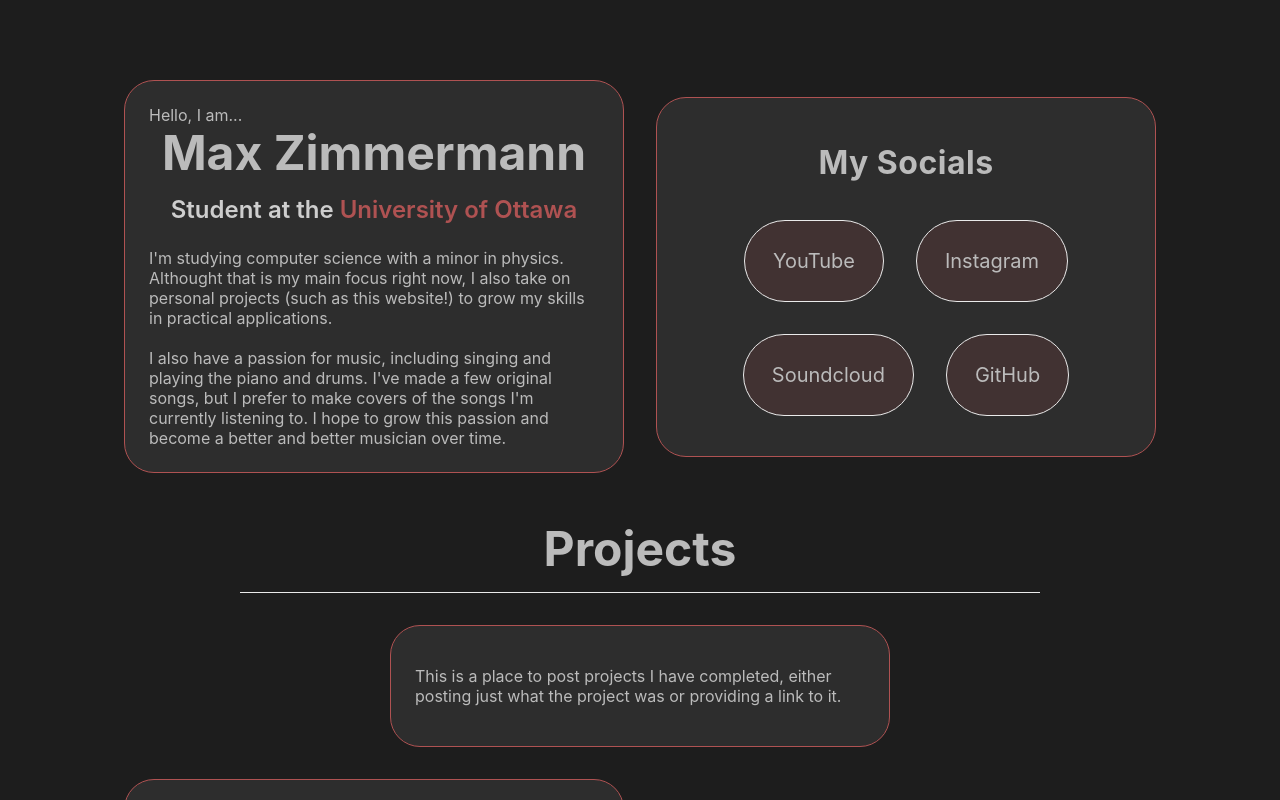
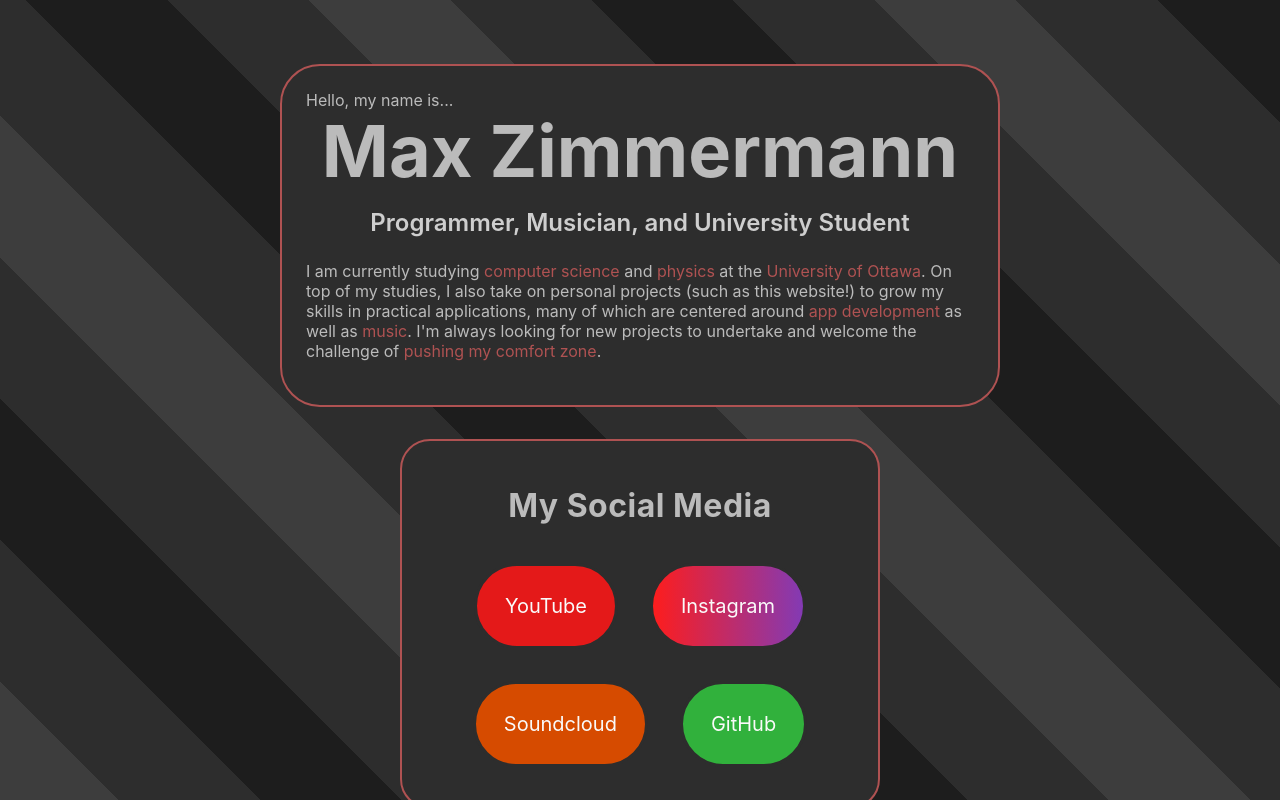
Before and after one commit to Hobomojo38/maxs-actual-first-website, a Next.js app: page / in a window 1280 px wide. Shown: the top 800 px of the page. Built offline with nearby package versions, Linux system fonts and the light colour scheme.

Commit message:
Various Updates
Changed background.
Made social buttons pop out more.
Edited intro card

```diff
--- a/package.json
+++ b/package.json
@@ -11,7 +11,8 @@
   "dependencies": {
     "next": "12.1.6",
     "react": "18.1.0",
-    "react-dom": "18.1.0"
+    "react-dom": "18.1.0",
+    "react-scroll-parallax": "^3.4.2"
   },
   "devDependencies": {
     "eslint": "8.15.0",
--- a/pages/index.js
+++ b/pages/index.js
@@ -11,22 +11,39 @@
         <link rel="icon" href="/favicon.ico" />
       </Head>
 
-      <main className={styles.main}>
+      {/* <div className={styles.parallax}>
+        <div className={styles.parallax__layer} data-depth="0.6">
+          <img src="Centenial Flame Photo.jpg" alt="Layer 1" />
+        </div>
+        <div className={styles.parallax__layer} data-depth="0.4">
+          <img src="Polygonal_Fish.jpg" alt="Layer 2" />
+        </div>
+      </div> */}
+
+
+      <main className={styles.main} >
         <div className = {styles.grid}>
-          <div className = {styles.card}>
-            <p1>Hello, I am...</p1>
+          <div className = {styles.titleCard}>
+            <p1>Hello, my name is...</p1>
 
             <h1 className={styles.title}>Max Zimmermann</h1>
 
-            <p className={styles.subtitle}>Student at the <a>University of Ottawa</a></p>
+            <p className={styles.subtitle}>Programmer, Musician, and University Student</p>
 
-            <p1>I'm studying <a>computer science</a> with a minor in <a>physics</a>. Althought that is my main focus right now, I also take on <a>personal projects</a> (such as this website!) to grow my skills in <a>practical applications</a>.
-            <br></br><br></br>I also have a passion for <a>music</a>, including singing and playing the <a>piano and drums</a>. I've made a few original songs, but I prefer to make covers of the songs I'm currently listening to. I hope to <a>grow this passion</a> and become a better and better musician over time.</p1>
+            <p1>
+            I am currently studying <r>computer science</r> and <r>physics</r> at the <r>University of Ottawa</r>.
+            On top of my studies, I also take on <a>personal projects</a> (such as this website!) to grow my skills in <a>practical applications</a>, many of which are centered around <r>app development</r> as well as <r>music</r>.
+            I'm always looking for new projects to undertake and welcome the challenge of <r>pushing my comfort zone</r>.
+
+            <br></br><br></br>
+
+
+            </p1>
 
           </div>
 
           <div className = {styles.card}>
-            <h1 className={styles.altTitle}>My Socials</h1>
+            <h1 className={styles.altTitle}>My Social Media</h1>
 
             <linkgrid className = {styles.smallgrid}>
               <a className = {styles.YTlinkcard} href='https://www.youtube.com/channel/UCJlbxXNRgRfQhpqk600A9cw'>YouTube</a>
@@ -41,7 +58,7 @@
         <div className = {styles.titledDivider}>Projects</div>
 
         <div className={styles.card}>
-          <p>This is a place to post projects I have completed, either posting just what the project was or providing a link to it.</p>
+          <p>Here I have written about some of my past projects. Each post is half-explaination and half-blogpost. Enjoy!</p>
         </div>
 
         <div className={styles.grid}>
@@ -49,12 +66,12 @@
           <div className={styles.card}>
             <r>May 25, 2022</r>
             <div className={styles.subtitle}>Perlin Noise Maze Solver</div>
-            <p> I took a trip to Vancouver this week for my brother's bachelor party (Congrats, Karl!). This meant I had two 5 hour flight and two
-              12 hour bus rides, and therefor, I wanted to take up a project. I'd watched a video about perlin noise and in my usual hubrus, I
+            <p> I took a trip to Vancouver this week for my brother's bachelor party (Congrats, Karl!). This meant I had two 5-hour flights and two
+              12-hour bus rides, and therefore, I wanted to take up a project. I'd watched a video about perlin noise and in my usual hubris, I
               thought it wouldn't be that hard to set up. I was wrong. <br></br><br></br>
 
-              Step 1: learn how to make perlin noise. A quick readthrough of the <a href='https://en.wikipedia.org/wiki/Perlin_noise'>Wikipedia Page</a> and
-              a few YouTube walkthoughts gave me a decently good idea of how the algorithm works. After a couple attempts and a few
+              Step 1: Learn how to make perlin noise. A quick readthrough of the <a href='https://en.wikipedia.org/wiki/Perlin_noise'>Wikipedia Page</a> and
+              a few YouTube walkthoughts gave me a pretty good idea of how the algorithm works. After a couple attempts and a few
               facepalms, I got the algorithm working and even implimented a GUI to show perlin like it usually it is, a map. <br></br><br></br>
 
               Step 2: Impliment A* algorithm. As I've learned is common with java, the hard part of this was the setup more than the actual
@@ -72,9 +89,9 @@
 
           <div className={styles.card}>
             <r>May 14th, 2022</r>
-            <div className={styles.subtitle}>Website</div>
+            <div className={styles.subtitle}>Personal/Professional Website</div>
             <p> In an effort to try and expand my web development skills, I made this website. I guess that's kind of like learning to swim by jumping into the deep end,
-              but I've already had a bit of experiance with HTML, so it was just CSS, Next.js, and the various domains needed to run it. I'm pretty proud with how it turned out,
+              but I've already had a bit of experience with HTML, so it was just CSS, Next.js, and the various domains needed to run it. I'm pretty proud with how it turned out,
               and hopefully I can maintain it throughout the years as my skills continue to grow (alongside my list of projects...) <br></br><br></br>
 
               Also, credit where credit is due, this site was in no small way inspired by my friends Emilien and Reid's websites. I've borrowed some elements from both,
@@ -167,7 +184,9 @@
 
       <footer className={styles.footer}>
         Made using Next.js
-        <br></br>Created by Max Zimmermann, 2022
+        <br></br>Created by Max Zimmermann, 2023
+        <br></br>
+        <br></br>For business inquiries, email me at max@maxzimmermann.ca
       </footer>
     </div>
   )
--- a/styles/Home.module.css
+++ b/styles/Home.module.css
@@ -4,13 +4,23 @@
 
 .main {
   min-height: 100vh;
-  padding: 4rem;
+  padding: 3rem;
   flex: 1;
   display: flex;
   flex-direction: column;
   justify-content: center;
   align-items: center;
 }
+
+/* colours:
+
+Primary: #d61b1b
+
+
+
+*/
+
+
 
 .footer {
   display: flex;
@@ -61,7 +71,9 @@
 }
 
 .subtitle a{
-  color: #af5252;
+  /*color: #af5252;*/
+  color: #1bd6d6;
+
 }
 
 .altTitle {
@@ -103,11 +115,58 @@
   text-align: left;
   color: inherit;
   text-decoration: none;
-  border: 1px solid #af5252;
+  border: 0.15rem solid #af5252;
+  /* border: 2px solid #389237; */
   background-color: #2d2d2d;
+  /* background-color: #8a7373; */
   border-radius: 30px;
   transition: color 0.15s ease, border-color 0.15s ease;
-  max-width: 500px;
+  max-width: 30rem;
+}
+
+.card h2 {
+  margin: 0 0 1rem 0;
+  font-size: 1.5rem;
+}
+
+.card r,
+.card p a,
+.card p1 r{
+  color: #af5252;
+}
+
+.card p1 a:hover{
+  color: #af5252;
+}
+
+.titleCard {
+  margin: 1rem;
+  padding: 1.5rem;
+  text-align: left;
+  color: inherit;
+  text-decoration: none;
+  border: 0.15rem solid #af5252;
+  /* border: 0.15rem solid #333333; */
+  /* border: 2px solid #389237; */
+  background-color: #2d2d2d;
+  /* background-color: #8a7373; */
+  border-radius: 2.5rem;
+  transition: color 0.15s ease, border-color 0.15s ease;
+  max-width: 45rem;
+}
+
+.titleCard r,
+.titleCard p a,
+.titleCard p1 r{
+  color: #af5252;
+}
+
+.titleCard p1 a:hover{
+  color: #af5252;
+}
+
+.titleCard h1 {
+  font-size: 4.5rem;
 }
 
 .thinCard {
@@ -126,21 +185,6 @@
 
 /*background-color: #2d2d2d;*/
 
-.card h2 {
-  margin: 0 0 1rem 0;
-  font-size: 1.5rem;
-}
-
-.card r,
-.card p a,
-.card p1 r{
-  color: #af5252;
-}
-
-.card p1 a:hover{
-  color: #af5252;
-}
-
 /*All the different linkcards because I can't figure out how to make subclasses*/
 
 .YTlinkcard{
@@ -148,12 +192,14 @@
   padding: 1.75rem;
   font-size: 1.25rem;
   text-align: center;
-  color: inherit;
+  /* color: #e2e2e2; */
+  color: #fafafa;
   text-decoration: none;
-  border: 1px solid #eaeaea;
-  background-color: #af525227;
+  border: 3px solid #2d2d2d;
+  /* background-color: #af525227; */
+  background: #e41919;
   border-radius: 100px;
-  transition: color 0.15s ease, border-color 0.15s ease;
+  transition: color 0.15s ease, border-color 0.2s ease;
   max-width: 300px;
 }
 
@@ -161,8 +207,9 @@
 .YTlinkcard:focus,
 .YTlinkcard:active {
   color: #fafafa;
-  border-color: #2d2d2d;
-  background-color: #ff2323;
+  border-color: #ff7373;
+  /* background: #FF2323 100%; */
+
 }
 
 .INlinkcard{
@@ -170,10 +217,12 @@
   padding: 1.75rem;
   font-size: 1.25rem;
   text-align: center;
-  color: inherit;
+  /* color: #e2e2e2; */
+  color: #fafafa;
   text-decoration: none;
-  border: 1px solid #eaeaea;
-  background-color: #af525227;
+  border: 3px solid #2d2d2d;
+  /* background-color:  #af525227; */
+  background: linear-gradient(90deg, rgb(252, 176, 69) 0%, rgb(253, 29, 29) 0%, rgb(131, 58, 180) 100%);
   border-radius: 100px;
   transition: color 0.15s ease, border-color 0.15s ease;
   max-width: 300px;
@@ -183,9 +232,9 @@
 .INlinkcard:focus,
 .INlinkcard:active {
   color: #fafafa;
-  border-color: #2d2d2d;
-  background:
-  linear-gradient(90deg, rgb(252, 176, 69) 0%, rgb(253, 29, 29) 0%, rgb(131, 58, 180) 100%);
+  border-color: rgb(164, 73, 224);
+  /* background:
+    linear-gradient(90deg, rgb(252, 176, 69) 0%, rgb(253, 29, 29) 0%, rgb(131, 58, 180) 100%); */
 }
 
 .SClinkcard{
@@ -193,10 +242,12 @@
   padding: 1.75rem;
   font-size: 1.25rem;
   text-align: center;
-  color: inherit;
+  /* color: #e2e2e2; */
+  color: #fafafa;
   text-decoration: none;
-  border: 1px solid #eaeaea;
-  background-color: #af525227;
+  border: 3px solid #2d2d2d;
+  /* background-color: #af525227; */
+  background-color: #d64b00;
   border-radius: 100px;
   transition: color 0.15s ease, border-color 0.15s ease;
   max-width: 300px;
@@ -206,8 +257,8 @@
 .SClinkcard:focus,
 .SClinkcard:active {
   color: #fafafa;
-  border-color: #2d2d2d;
-  background-color: #d64b00;
+  border-color: #ff762c;
+  /* background-color: #d64b00; */
 }
 
 .GHlinkcard{
@@ -215,10 +266,12 @@
   padding: 1.75rem;
   font-size: 1.25rem;
   text-align: center;
-  color: inherit;
+  /* color: #e2e2e2; */
+  color: #fafafa;
   text-decoration: none;
-  border: 1px solid #eaeaea;
-  background-color: #af525227;
+  border: 3px solid #2d2d2d;
+  /* background-color: #af525227; */
+  background-color: #31b13c;
   border-radius: 100px;
   transition: color 0.15s ease, border-color 0.15s ease;
   max-width: 300px;
@@ -228,8 +281,8 @@
 .GHlinkcard:focus,
 .GHlinkcard:active {
   color: #fafafa;
-  border-color: #2d2d2d;
-  background-color: #31b13c;
+  border-color: #41eb50;
+  /* background-color: #31b13c; */
 }
 
 /* End of specialized linkcards */
@@ -265,3 +318,28 @@
     flex-direction: column;
   }
 }
+
+.parallax {
+  position: relative;
+  height: 100vh; /* Adjust the height to fit your needs */
+  overflow: hidden;
+}
+
+.parallax__layer {
+  position: absolute;
+  top: 0;
+  left: 0;
+  width: 100%;
+  height: 100%;
+  pointer-events: none; /* This ensures that the layer doesn't interfere with the content */
+}
+
+.parallax__layer img {
+  position: absolute;
+  top: 50%;
+  left: 50%;
+  width: 100%;
+  height: auto;
+  transform: translate(-50%, -50%);
+  pointer-events: none; /* This ensures that the image doesn't interfere with the content */
+}
--- /dev/null
+++ b/styles/colours.css
@@ -0,0 +1,14 @@
+:root{
+    --offWhite: #eaeaea;
+
+    --primary: #d61b1b;
+    --dimPrimary: #af5252;
+    --complimentery: #1bd6d6;
+
+    --tetraPurple: #791bd6;
+    --orange: #d6791b;
+    --yellow: #d6d61b;
+
+    --grey: #8a7373;
+
+  }
--- a/styles/globals.css
+++ b/styles/globals.css
@@ -1,8 +1,19 @@
 html,
 body {
-  background-color: #1d1d1d;
-  background-color: linear-gradient(90deg, rgb(252, 176, 69) 0%, rgb(253, 29, 29) 0%, rgb(131, 58, 180) 100%);
-  color: #bbbbbb;
+  /* background-color: #1d1d1d; */
+  background: repeating-linear-gradient(
+    45deg,
+    #1d1d1d 0,
+    #1d1d1d 100px,
+    #2d2d2d 100px,
+    #2d2d2d 200px,
+    #3d3d3d 200px,
+    #3d3d3d 300px,
+    #2d2d2d 300px,
+    #2d2d2d 400px
+  );
+  /* background-color: linear-gradient(90deg, rgb(252, 176, 69) 0%, rgb(253, 29, 29) 0%, rgb(131, 58, 180) 100%); */
+  color: #bbb;
   padding: 0;
   margin: 0;
   /*columns: 10px;*/
```
Also changed, not shown: 1 other file (tests, documents, lock files or other folders).
